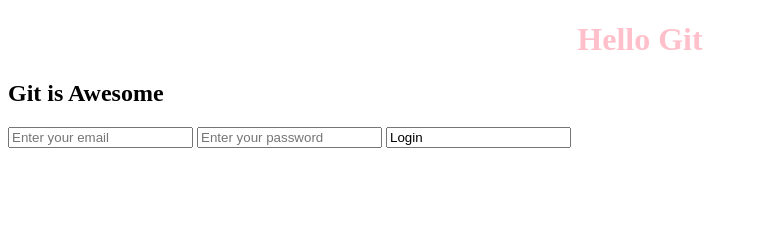
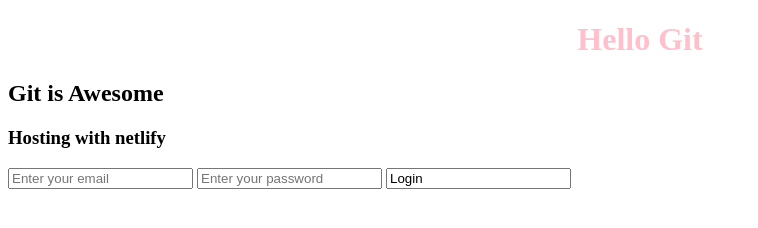
Before and after one commit to lydiarenee/my3rddopeapp, a plain HTML site: page index.html in a window 1280 px wide. Shown: the whole page, without its empty margins (0-758 px from the left). Drawn offline with Linux system fonts and the light colour scheme.

Commit message:
added netlify link

```diff
--- a/index.html
+++ b/index.html
@@ -9,6 +9,7 @@
   <body>
     <h1>Hello Git</h1>
     <h2>Git is Awesome</h2>
+    <h3>Hosting with <a href=" https://www.netlify.com"></a>netlify</h3>
     <form>
       <input type="email" placeholder="Enter your email" />
       <input type="password" placeholder="Enter your password" />
```
